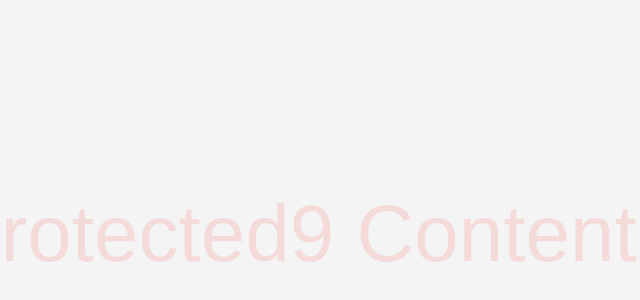
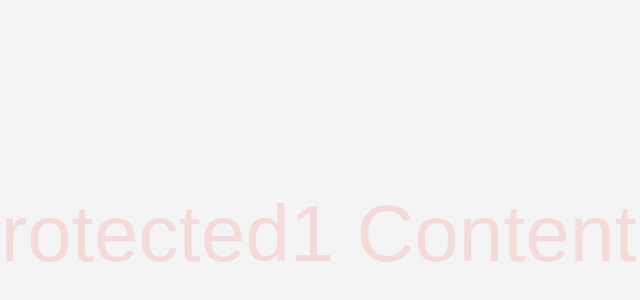
Before and after one commit to TurkiNawaf/e, a website with bundled scripts: page index.html in a window 1280 px wide. Shown: the part 166-466 px from the top of the page, 348-988 px from the left. Built offline with nearby package versions, Linux system fonts and the light colour scheme.

Commit message:
Update index.html

```diff
--- a/index.html
+++ b/index.html
@@ -38,7 +38,7 @@
 </head>
 <body>
     <div id="pdfViewer"></div>
-    <div class="watermark">Protected9 Content</div>
+    <div class="watermark">Protected1 Content</div>
     <script type="module" src="pdf.js"></script>
     <script type="module" src="pdf.worker.js"></script>
     <script>
```
